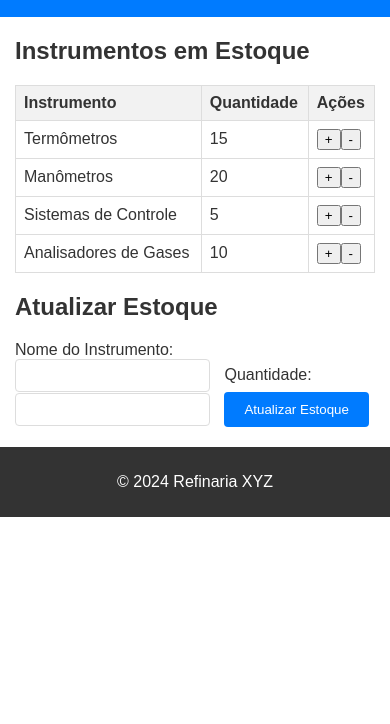
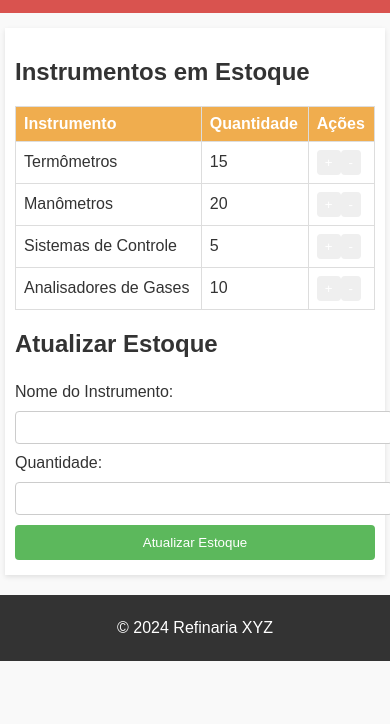
Before and after one commit to GauchoGeek/instrumentacao-rpr, a plain HTML site: page index.html in a window 390 px wide. Shown: the part 120-844 px from the top of the page. Drawn offline with Linux system fonts and the light colour scheme.

Commit message:
Update styles.css

```diff
--- a/styles.css
+++ b/styles.css
@@ -3,10 +3,11 @@ body {
     margin: 0;
     padding: 0;
     color: #333;
+    background-color: #f9f9f9; /* Um fundo claro para destacar os elementos coloridos */
 }
 
 header {
-    background-color: #007bff;
+    background-color: #d9534f; /* Vermelho */
     color: white;
     text-align: center;
     padding: 10px 0;
@@ -14,11 +15,15 @@ header {
 
 main {
     margin: 15px;
+    padding: 15px;
+    background-color: white; /* Fundo branco para a parte principal para melhor leitura */
+    box-shadow: 0 2px 5px rgba(0, 0, 0, 0.1); /* Sombra suave para dar um efeito elevado */
 }
 
 table {
     width: 100%;
     border-collapse: collapse;
+    margin-top: 20px;
 }
 
 table, th, td {
@@ -28,7 +33,12 @@ table, th, td {
 }
 
 th {
-    background-color: #f2f2f2;
+    background-color: #f0ad4e; /* Amarelo */
+    color: white; /* Texto branco para cabeçalho */
+}
+
+td {
+    background-color: #fff; /* Fundo branco para as células para contraste */
 }
 
 section#actions {
@@ -42,17 +52,22 @@ form#stockForm label {
 form#stockForm input {
     margin-right: 10px;
     padding: 8px;
-    border: 1px solid #ddd;
+    border: 1px solid #ccc;
     border-radius: 4px;
 }
 
 form#stockForm button {
-    background-color: #007bff;
+    background-color: #5cb85c; /* Verde */
     color: white;
     border: none;
     padding: 10px 20px;
     cursor: pointer;
     border-radius: 4px;
+    transition: background-color 0.3s;
+}
+
+form#stockForm button:hover {
+    background-color: #449d44; /* Verde escuro para hover */
 }
 
 footer {
@@ -62,3 +77,81 @@ footer {
     padding: 10px 0;
     margin-top: 20px;
 }
+/* Botões dentro da tabela para adicionar ou subtrair quantidades */
+button {
+    color: white;
+    border: none;
+    padding: 5px 8px;
+    cursor: pointer;
+    border-radius: 4px;
+    transition: background-color 0.2s;
+}
+
+/* Estilo para o botão de adicionar (+) */
+button.add {
+    background-color: #5cb85c; /* Verde */
+}
+
+button.add:hover {
+    background-color: #449d44; /* Verde escuro */
+}
+
+/* Estilo para o botão de subtrair (-) */
+button.subtract {
+    background-color: #d9534f; /* Vermelho */
+}
+
+button.subtract:hover {
+    background-color: #c9302c; /* Vermelho escuro */
+}
+
+/* Estilo para links e botões em geral para foco e ativo */
+a, button {
+    outline: none;
+}
+
+a:hover, button:hover {
+    opacity: 0.8;
+}
+
+/* Corrigindo o layout do input e botão para alinhamento e espaçamento */
+form#stockForm {
+    display: flex;
+    align-items: center;
+    justify-content: start;
+    flex-wrap: wrap;
+}
+
+form#stockForm label {
+    margin: 10px 5px 10px 0;
+}
+
+form#stockForm input {
+    margin: 10px 10px 10px 0;
+    width: auto;
+}
+
+/* Responsividade para manter a UI utilizável em dispositivos menores */
+@media (max-width: 768px) {
+    form#stockForm {
+        flex-direction: column;
+        align-items: flex-start;
+    }
+
+    form#stockForm label,
+    form#stockForm input,
+    form#stockForm button {
+        width: 100%;
+        margin: 5px 0;
+    }
+
+    /* Ajuste para mobile para não ter espaçamento lateral */
+    main {
+        margin: 15px 5px;
+        padding: 10px;
+    }
+
+    header, footer {
+        padding: 8px 0;
+    }
+}
```
